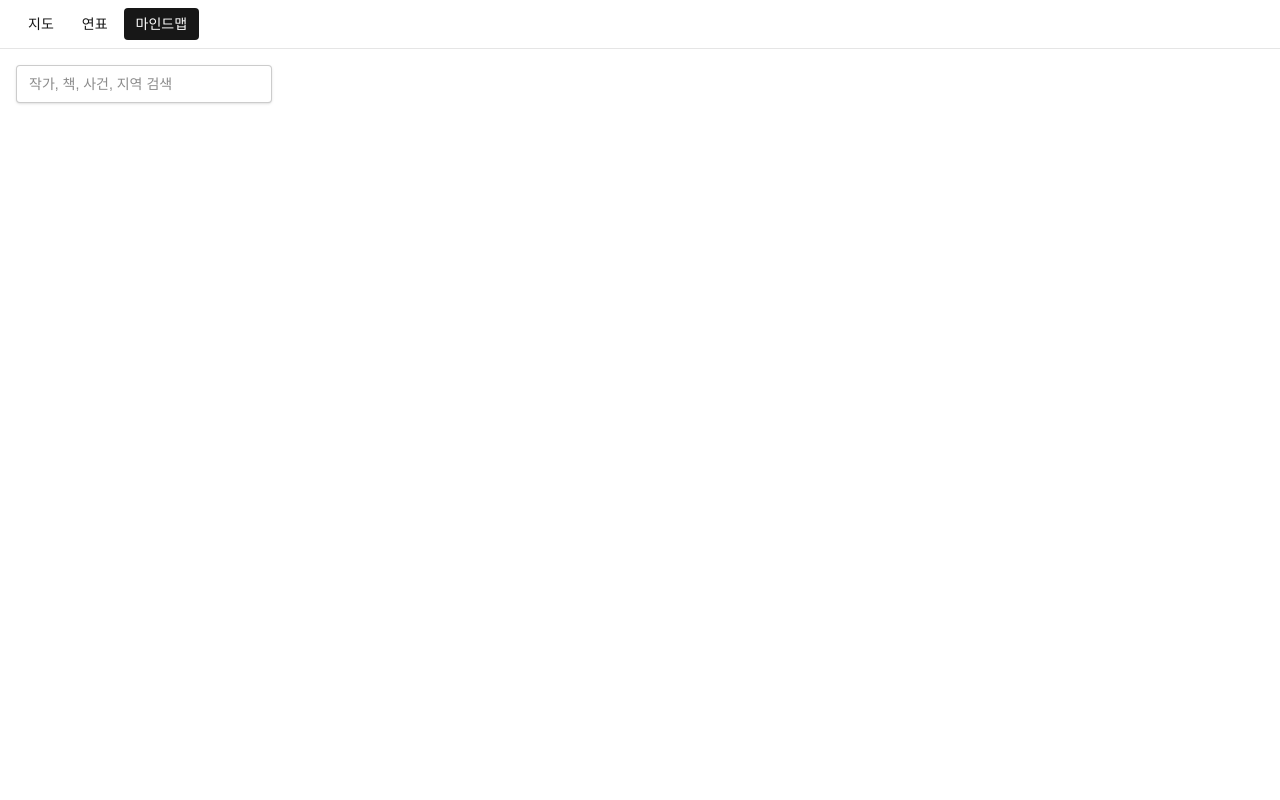
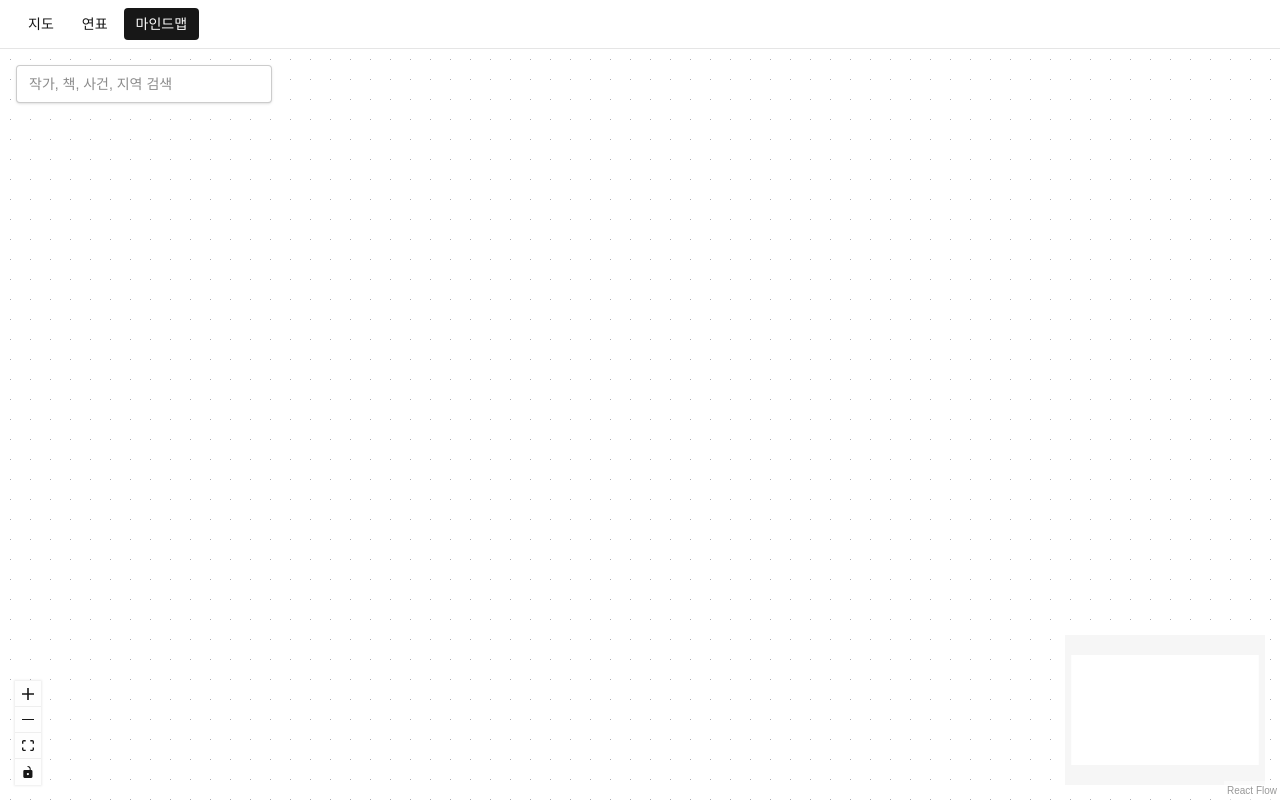
Before and after one commit to worldbookmap/tripSupport, a Next.js app: page /mindmap in a window 1280 px wide. Built offline with nearby package versions, Linux system fonts and the light colour scheme; no server answers.

Commit message:
마인드맵 화면이 안 보이던 버그 수정
React Flow가 내부적으로 사용하는 height:100%가 지도와 동일하게
중첩 flex 레이아웃에서 0으로 계산되던 문제. absolute inset-0 래퍼로
감싸서 해결.

```diff
--- a/components/mindmap/MindmapView.tsx
+++ b/components/mindmap/MindmapView.tsx
@@ -116,11 +116,13 @@ export function MindmapView() {
         />
       </div>
 
-      <ReactFlow nodes={nodes} edges={edges} onNodeClick={handleNodeClick} fitView>
-        <Background />
-        <Controls />
-        <MiniMap />
-      </ReactFlow>
+      <div className="absolute inset-0">
+        <ReactFlow nodes={nodes} edges={edges} onNodeClick={handleNodeClick} fitView>
+          <Background />
+          <Controls />
+          <MiniMap />
+        </ReactFlow>
+      </div>
 
       {activeNode?.type === 'location' && (
         <LocationModal
```
